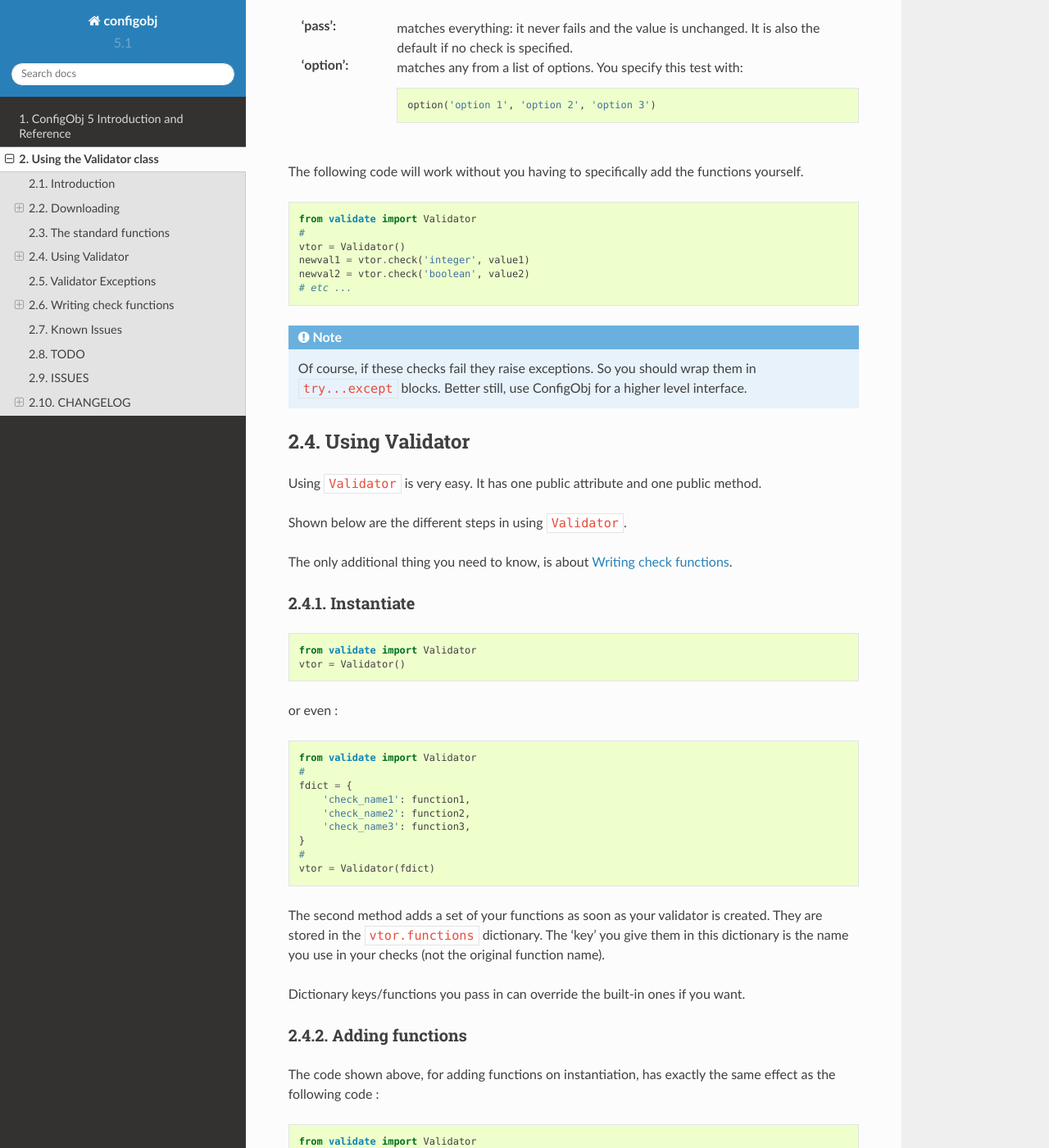
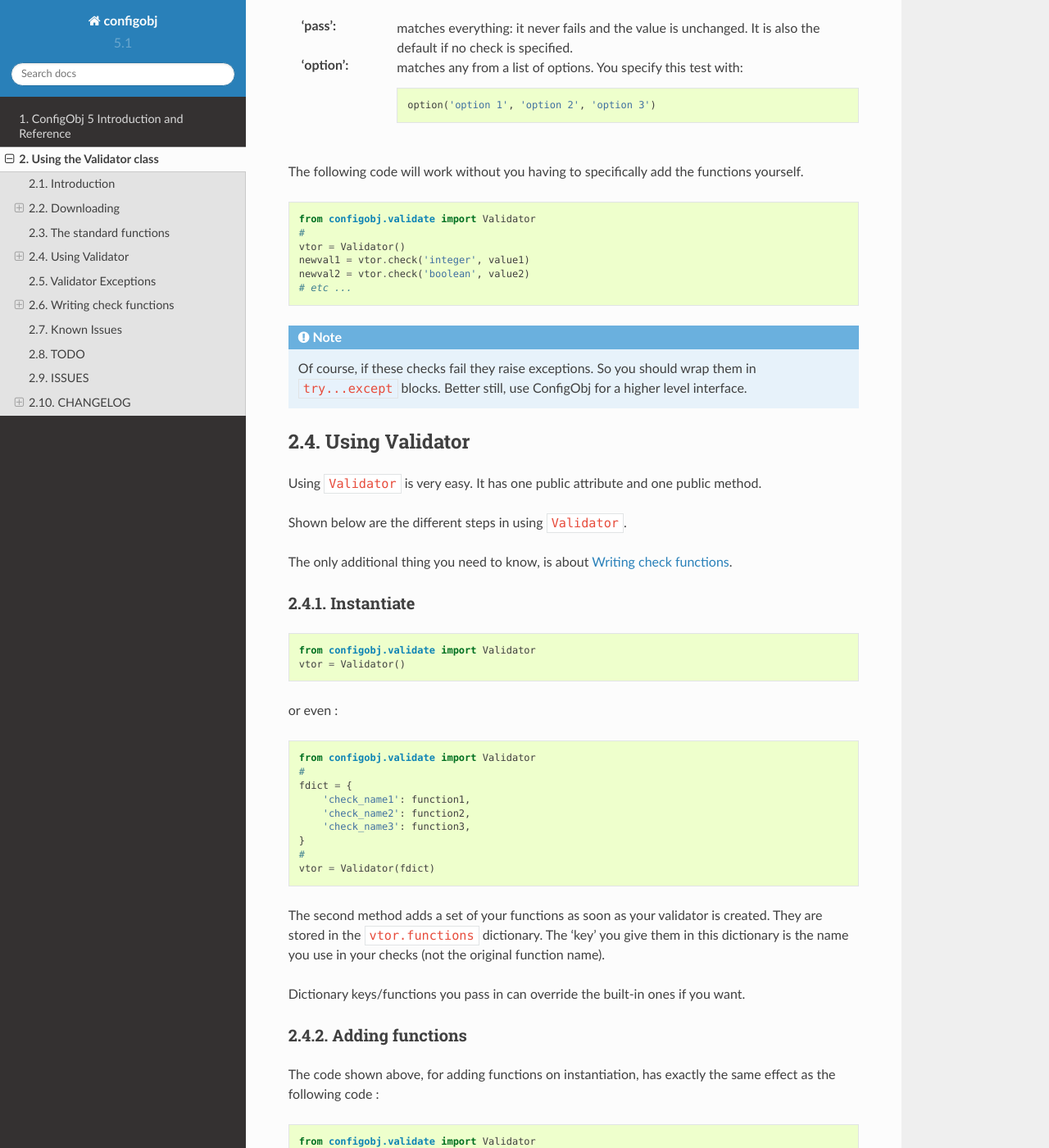
Before and after one commit to DiffSK/configobj, a Sphinx documentation site: the page built from docs/validate.rst, in a window 1280 px wide and 1400 px high, scrolled down 3739 px. Shown: the whole window at 82% size. Built offline with Sphinx 7.4.7 and the Read the Docs theme 2.0.0, drawn with Linux system fonts in a browser that asks for light colours; some of the changed text lies outside the part shown.

Commit message:
docs: refactored all 'validate' imports (closes #106)

```diff
--- a/docs/configobj.rst
+++ b/docs/configobj.rst
@@ -531,7 +531,7 @@
     # (which could also be hardcoded into your program)
     config = ConfigObj(filename, configspec=filename2)
     #
-    from validate import Validator
+    from configobj.validate import Validator
     val = Validator()
     test = config.validate(val)
     if test == True:
@@ -1827,7 +1827,7 @@
 .. code-block:: python
 
     from configobj import ConfigObj
-    from validate import Validator
+    from configobj.validate import Validator
     vdt = Validator()
     config = ConfigObj(configspec='default.ini')
     config.filename = 'new_default.ini'
--- a/docs/validate.rst
+++ b/docs/validate.rst
@@ -166,7 +166,7 @@
 
 .. code-block:: python
 
-    from validate import Validator
+    from configobj.validate import Validator
     #
     vtor = Validator()
     newval1 = vtor.check('integer', value1)
@@ -196,14 +196,14 @@
 
 .. code-block:: python
 
-    from validate import Validator
+    from configobj.validate import Validator
     vtor = Validator()
 
 or even :
 
 .. code-block:: python
 
-    from validate import Validator
+    from configobj.validate import Validator
     #
     fdict = {
         'check_name1': function1,
@@ -231,7 +231,7 @@
 
 .. code-block:: python
 
-    from validate import Validator
+    from configobj.validate import Validator
     #
     vtor = Validator()
     vtor.functions['check_name1'] = function1
@@ -267,7 +267,7 @@
 
 .. code-block:: python
 
-    from validate import Validator, ValidateError
+    from configobj.validate import Validator, ValidateError
     #
     vtor = Validator()
     check = "integer(0, 9)"
```
